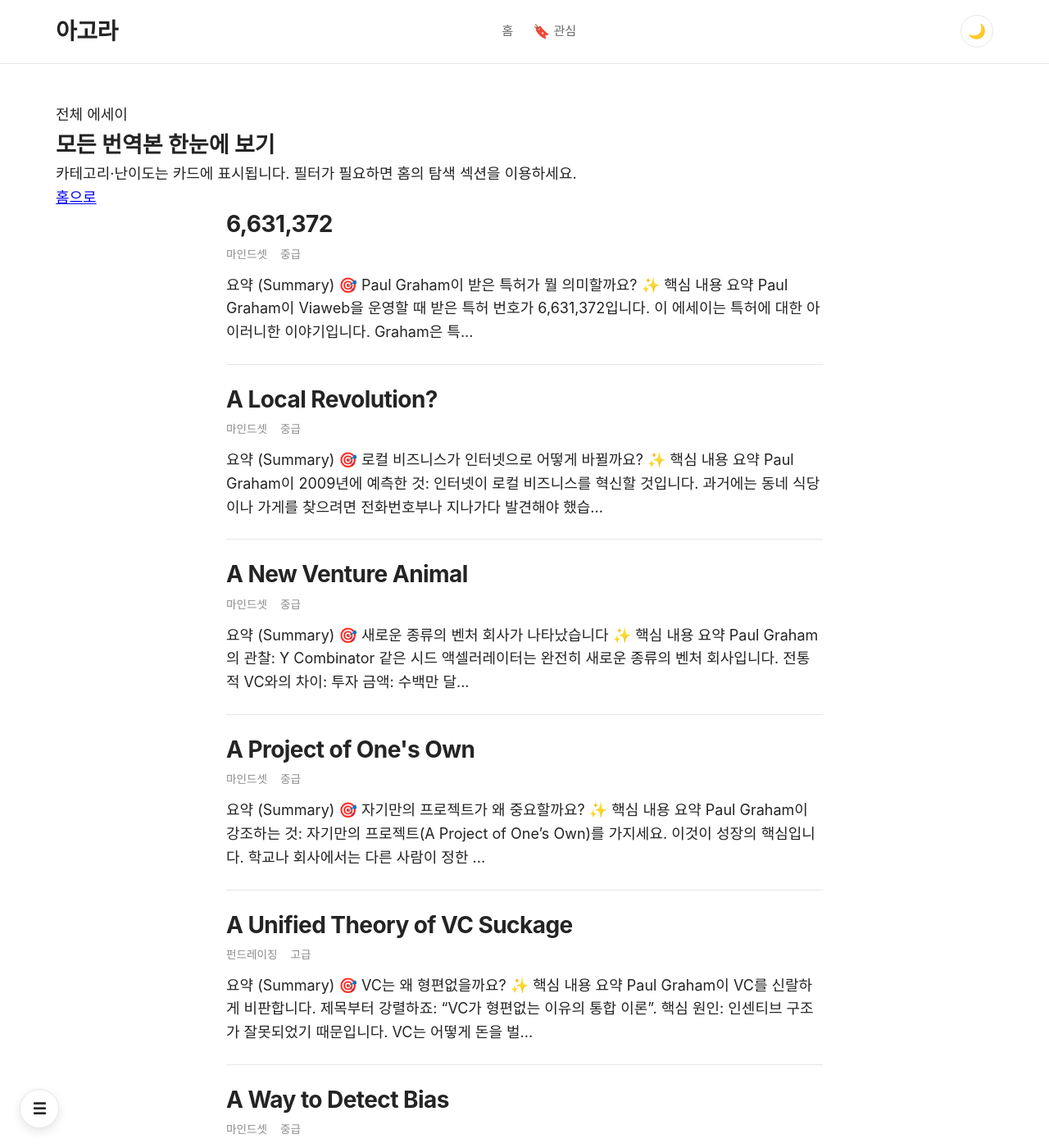
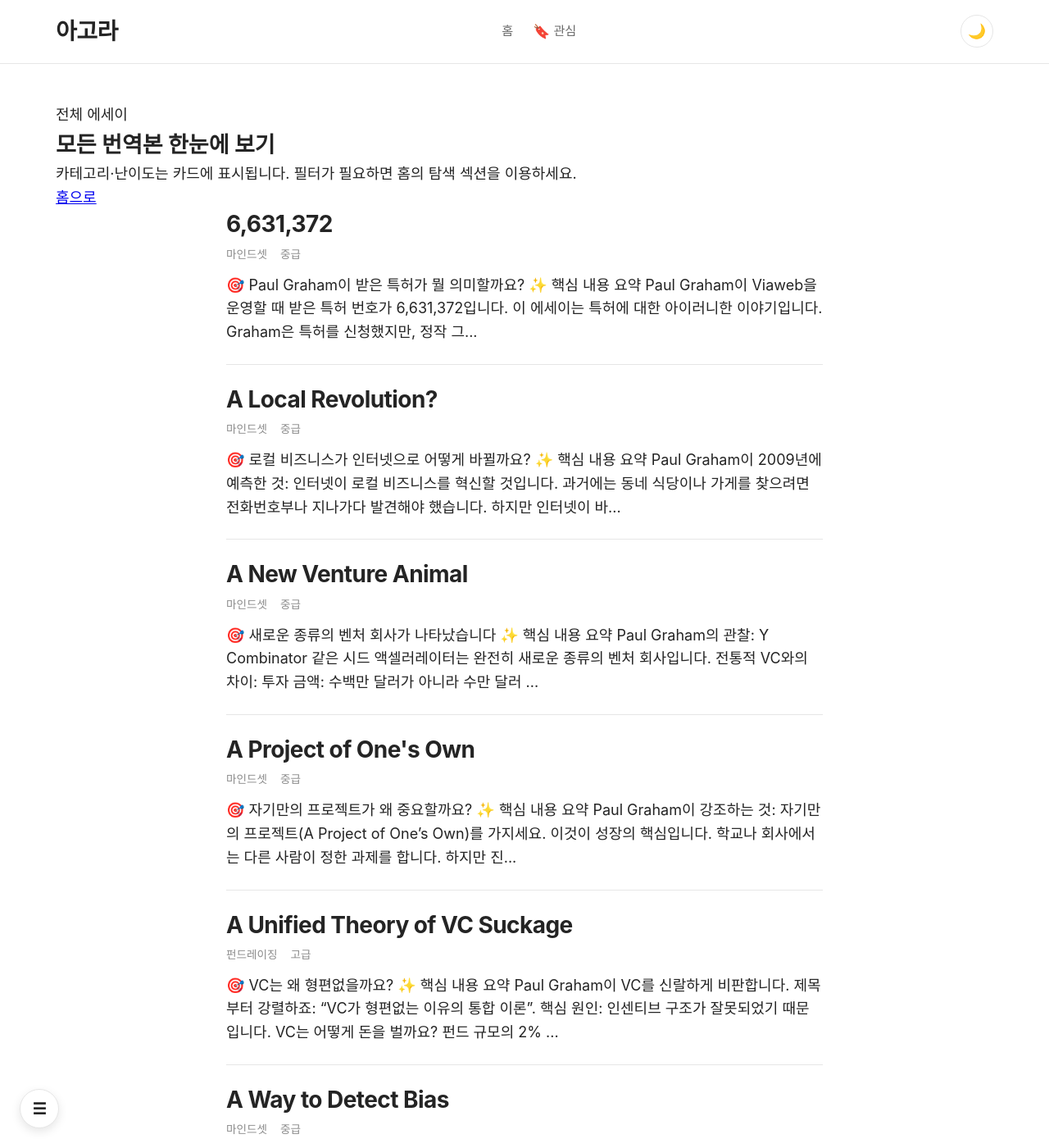
Before and after one commit to arenga/YC, a Jekyll site: the page built from blog/essays/index.html, in a window 1280 px wide and 1400 px high. Shown: the whole window at 82% size. Built offline with Jekyll 4.4.1, drawn with Linux system fonts in a browser that asks for light colours; some web fonts are replaced; some of the changed text lies outside the part shown.

Commit message:
ux: show meaningful one-liners on essays list

```diff
--- a/blog/essays/index.html
+++ b/blog/essays/index.html
@@ -27,8 +27,17 @@
           <span class="category">{{ site.category_names[essay.category] | default: essay.category }}</span>
           <span class="difficulty">{{ site.difficulty_levels[essay.difficulty] | default: essay.difficulty }}</span>
         </div>
-        {% if essay.excerpt %}
-          <p class="essay-card-excerpt">{{ essay.excerpt | strip_html | truncate: 150 }}</p>
+        {% assign summary_line = "" %}
+        {% assign paragraphs = essay.content | split: "\n\n" %}
+        {% for para in paragraphs %}
+          {% assign trimmed = para | strip %}
+          {% unless trimmed == "" or trimmed contains "##" %}
+            {% assign summary_line = trimmed | strip_html | replace: "요약 (Summary)", "" | strip | truncate: 150 %}
+            {% break %}
+          {% endunless %}
+        {% endfor %}
+        {% if summary_line != "" %}
+          <p class="essay-card-excerpt">{{ summary_line }}</p>
         {% endif %}
       </article>
     {% endfor %}
```
